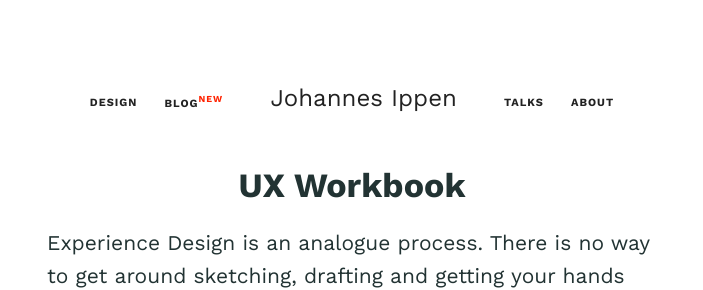
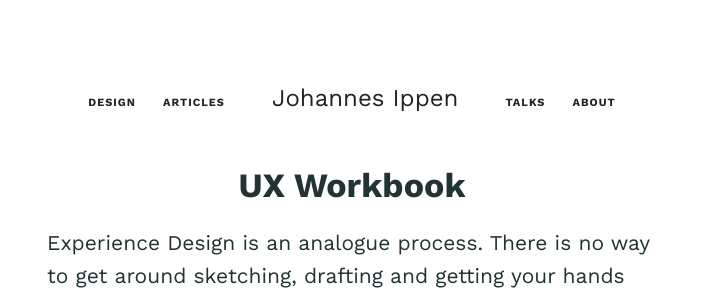
Before and after one commit to johannesippen/johannesippen.com, a Jekyll site: the page built from workbook.md, in a window 1280 px wide. Shown: the top 290 px of the page, without its empty margins (288-991 px from the left). Built offline with Jekyll 4.4.1, drawn with Linux system fonts in a browser that asks for light colours.

Commit message:
Updated Navigation

```diff
--- a/_includes/header.html
+++ b/_includes/header.html
@@ -2,7 +2,7 @@
   <nav>
     <ul>
       <li><a href="/">Design</a></li>
-      <li><a href="/blog/">Blog<sup>new</sup></a></li>
+      <li><a href="/blog/">Articles</a></li>
       <li><h1><a href="/">Johannes Ippen</a></h1></li>
       <li><a href="/talks/">Talks</a></li>
       <li><a href="/about/">About</a></li>
--- a/css/main.scss
+++ b/css/main.scss
@@ -159,7 +159,7 @@ nav a sup {
     width: 44px;
     height: 44px;
     border-radius: 44px;
-		background: #ccc url(https://avatars2.githubusercontent.com/u/1385383?v=1&s=88) no-repeat center;
+    background: #ccc url(/img/johannesippen_portrait.jpg) no-repeat center;
     background-size: contain;
     text-indent: -1000px;
     margin: 0;
```
Lines whose indentation alone changed are shown as unchanged.
